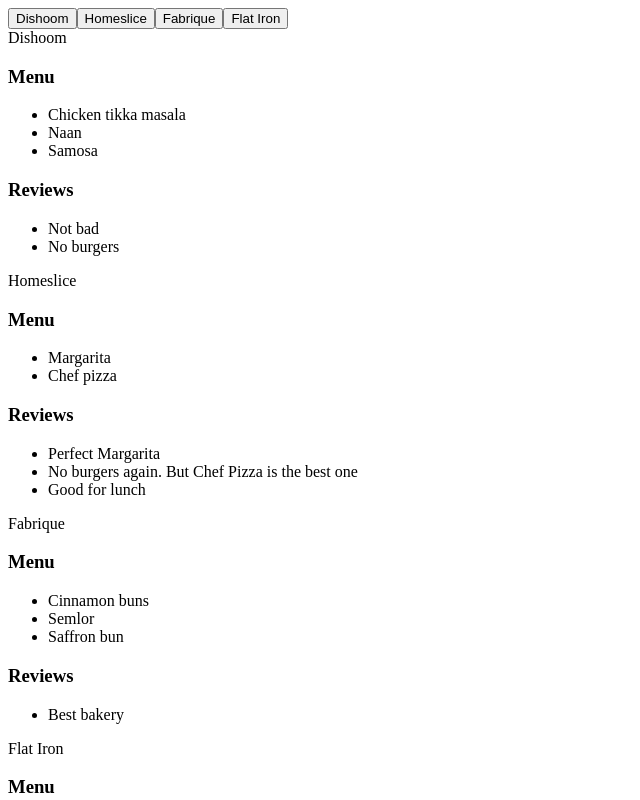
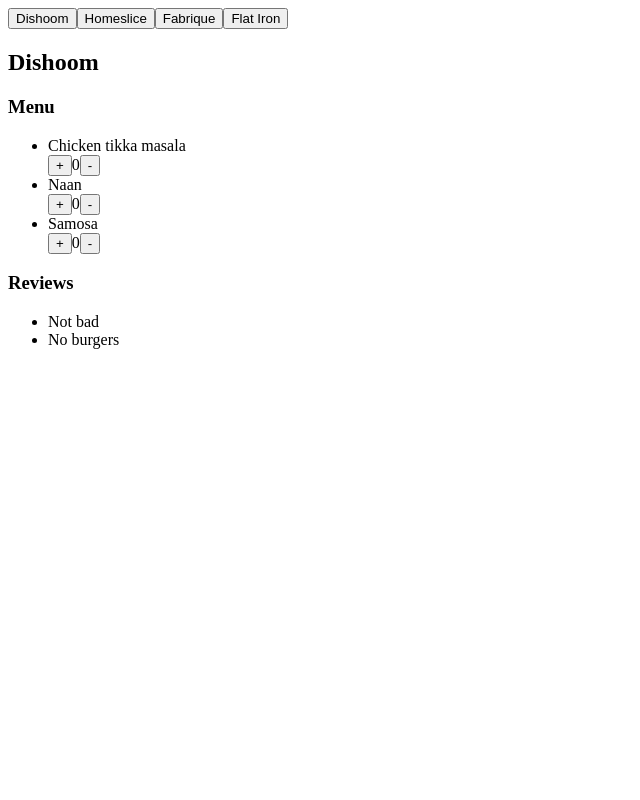
Before and after one commit to zvykkk/-react-20231109, a React (Vite) app: page / in a window 1280 px wide. Both pictures are taken after a click on the button "Dishoom". Shown: the top 800 px of the page, without its empty margins (0-640 px from the left). Built offline with nearby package versions, Linux system fonts and the light colour scheme.

Commit message:
add solution for lecture-3/hw

```diff
--- /dev/null
+++ b/src/components/counter/component.jsx
@@ -0,0 +1,11 @@
+import React from  "react";
+
+export const Counter = ({number, increment, decrement}) => {
+    return (
+        <div>
+            <button onClick={increment}>+</button>
+            <span>{number}</span>
+            <button onClick={decrement}>-</button>
+        </div>
+        )
+};
--- a/src/components/dish/component.jsx
+++ b/src/components/dish/component.jsx
@@ -1,5 +1,21 @@
-import React from  "react";
+import React, {useState} from "react";
+import {Counter} from "../counter/component";
 
-export const Dish = ({name}) => {
-    return <li>{name}</li>;
+export const Dish = ({dish}) => {
+    const [numberDishes, setNumberDishes] = useState(0);
+
+    if (!dish) {
+        return null;
+    }
+
+    return (
+        <div>
+            <li>{dish.name}</li>
+            <Counter
+                number={numberDishes}
+                increment={() => numberDishes < 5 && setNumberDishes(numberDishes + 1)}
+                decrement={() => numberDishes && setNumberDishes(numberDishes - 1)}
+            />
+        </div>
+        );
 };
--- a/src/components/menu/component.jsx
+++ b/src/components/menu/component.jsx
@@ -1,12 +1,12 @@
 import React from  "react";
 import {Dish} from "../dish/component";
 
-export const Menu = ({menu}) => {
+export const Menu = ({dishes}) => {
     return (
         <div>
             <h3>Menu</h3>
             <ul>
-            {menu.map((dish) => <Dish name={dish.name}/>)}
+            {dishes.map((dish) => <Dish dish={dish}/>)}
             </ul>
         </div>
     );
--- a/src/components/restaurant-tab/component.jsx
+++ /dev/null
@@ -1,5 +0,0 @@
-import React from  "react";
-
-export const RestaurantTab = ({name}) => {
-    return <button>{name}</button>;
-};
--- a/src/components/restaurant-tabes/component.jsx
+++ b/src/components/restaurant-tabes/component.jsx
@@ -1,12 +1,12 @@
 import React from  "react";
 
-import {RestaurantTab} from "../restaurant-tab/component"
+import {Tab} from "../tab/component"
 
-export const RestaurantTabs = ({names}) => {
+export const RestaurantTabs = ({restaurants, onTabClick}) => {
     return (
         <div>
-            {names.map((name) => (
-                <RestaurantTab name = {name}/>
+            {restaurants.map((restaurant) => (
+                <Tab onClick={ () => onTabClick(restaurant.name)} name = {restaurant.name}/>
             ))}
         </div>
     );
--- a/src/components/restaurant/component.jsx
+++ b/src/components/restaurant/component.jsx
@@ -4,9 +4,15 @@
 import {Reviews} from "../reviews/component";
 
 export const Restaurant = ({restaurant}) => {
+    if (!restaurant){
+        return null;
+    }
+
+    const {name, menu, reviews} = restaurant;
+
     return <div>
-        <span>{restaurant.name}</span>
-        <Menu menu = {restaurant.menu}/>
-        <Reviews reviews = {restaurant.reviews}/>
+        <h2>{name}</h2>
+        <Menu dishes = {menu}/>
+        <Reviews reviews = {reviews}/>
     </div>
 };
--- /dev/null
+++ b/src/components/tab/component.jsx
@@ -0,0 +1,5 @@
+import React from  "react";
+
+export const Tab = ({name, onClick}) => {
+    return <button onClick={onClick}>{name}</button>;
+};
--- a/src/pages/restaurants-page/component.jsx
+++ b/src/pages/restaurants-page/component.jsx
@@ -1,14 +1,21 @@
-import React from  "react";
+import React, {useState} from "react";
 
 import {RestaurantTabs} from "../../components/restaurant-tabes/component";
 import {Restaurants} from "../../components/restaurants/component";
 
 export const RestaurantsPage = ({restaurants}) => {
 
-    const names = Array.from(new Set(restaurants.map(({ name }) => name)));
+    const [selectedRestaurantTab, setSelectedRestaurantTab] = useState();
+
+    const filteredRestaurants = restaurants.filter(
+        ({name}) => name === selectedRestaurantTab
+    );
 
     return <div>
-        <RestaurantTabs names = {names}/>
-        <Restaurants restaurants = {restaurants}/>
+        <RestaurantTabs
+            restaurants = {restaurants}
+            onTabClick={setSelectedRestaurantTab}
+        />
+        <Restaurants restaurants = {filteredRestaurants}/>
     </div>;
 };
```
Also changed, not shown: .eslintrc.cjs.
